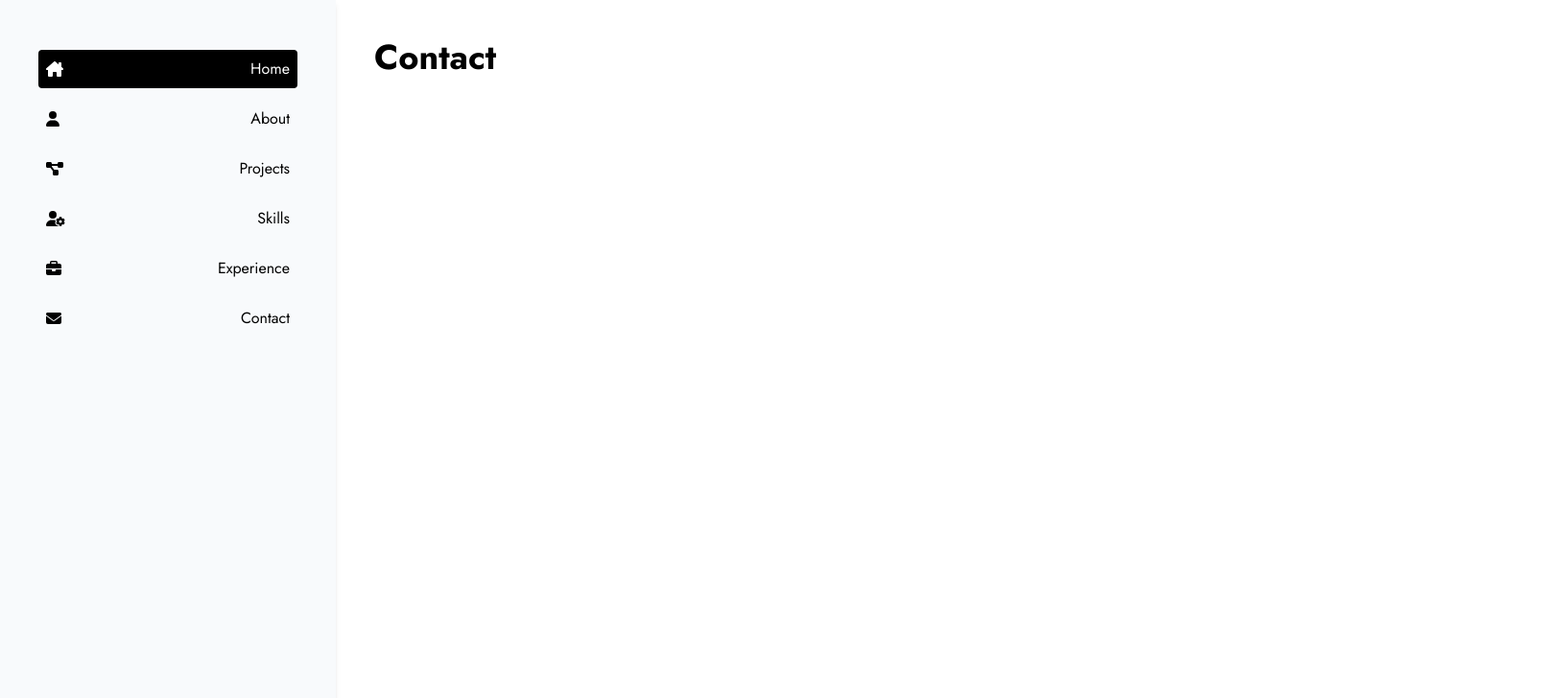
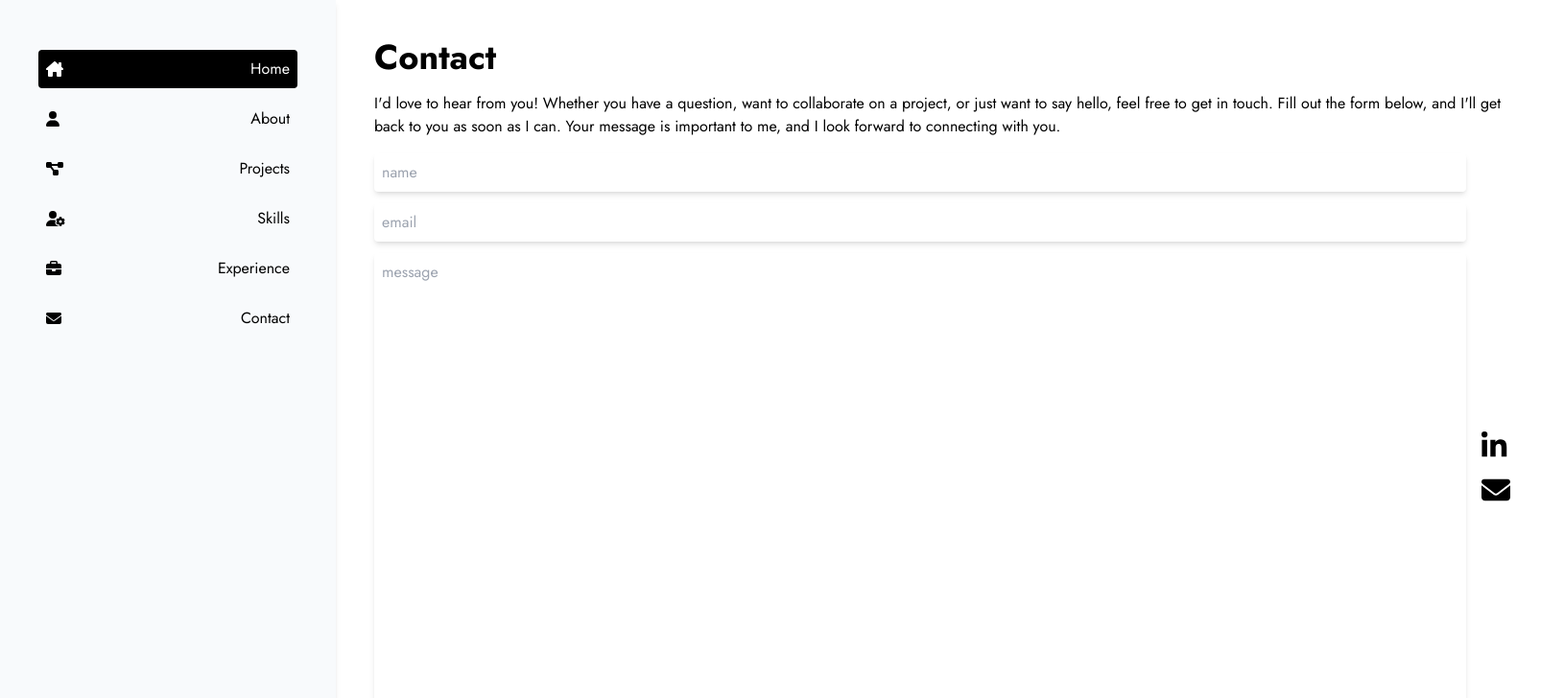
Before and after one commit to Mark-Alexis-Posadas/react-portfolio, a React (Vite) app: page /contact in a window 1280 px wide. Shown: the top 728 px of the page at 96% size, 1630 px wide, since content can reach past the window. Built offline with nearby package versions, Linux system fonts and the light colour scheme.

Commit message:
added contact us structure and data

```diff
--- a/package.json
+++ b/package.json
@@ -11,6 +11,7 @@
   "dependencies": {
     "@emailjs/browser": "^3.11.0",
     "@fortawesome/fontawesome-svg-core": "^6.4.0",
+    "@fortawesome/free-brands-svg-icons": "^6.5.2",
     "@fortawesome/free-solid-svg-icons": "^6.4.0",
     "@fortawesome/react-fontawesome": "^0.2.0",
     "axios": "^1.3.5",
--- /dev/null
+++ b/src/api/contactData.js
@@ -0,0 +1,5 @@
+const contactData = [
+  { id: 1, icon: ["fab", "fa-linkedin-in"] },
+  { id: 2, icon: ["fas", "envelope"] },
+];
+export default contactData;
--- a/src/context/MyContextProvider.jsx
+++ b/src/context/MyContextProvider.jsx
@@ -1,5 +1,6 @@
 import React, { createContext, useState, useEffect } from "react";
 import sidebarData from "../api/sidebarData";
+import contactData from "../api/contactData";
 import { library } from "@fortawesome/fontawesome-svg-core";
 import {
   faHouseChimney,
@@ -9,6 +10,7 @@ import {
   faBriefcase,
   faEnvelope,
 } from "@fortawesome/free-solid-svg-icons";
+import { faLinkedinIn } from "@fortawesome/free-brands-svg-icons";
 
 library.add(
   faHouseChimney,
@@ -16,7 +18,8 @@ library.add(
   faDiagramProject,
   faUserGear,
   faBriefcase,
-  faEnvelope
+  faEnvelope,
+  faLinkedinIn
 );
 
 const headingText = ["About", "Projects", "Skills", "Experience", "Contact"];
@@ -46,6 +49,7 @@ const MyProvider = ({ children }) => {
     <MyContext.Provider
       value={{
         sidebarData,
+        contactData,
         active,
         setActive,
         handleSetActive,
--- a/src/pages/Contact/Contact.jsx
+++ b/src/pages/Contact/Contact.jsx
@@ -1,10 +1,58 @@
 import { useContext } from "react";
 import { MyContext } from "../../context/MyContextProvider";
+import Wrapper from "../../components/Wrapper";
+import { FontAwesomeIcon } from "@fortawesome/react-fontawesome";
 export default function Contact() {
-  const { contactTitle } = useContext(MyContext);
+  const { contactTitle, contactData } = useContext(MyContext);
   return (
     <section>
-      <h1 className="font-bold text-4xl">{contactTitle}</h1>
+      <Wrapper>
+        <h1 className="font-bold text-4xl">{contactTitle}</h1>
+        <p className="my-4">
+          I'd love to hear from you! Whether you have a question, want to
+          collaborate on a project, or just want to say hello, feel free to get
+          in touch. Fill out the form below, and I'll get back to you as soon as
+          I can. Your message is important to me, and I look forward to
+          connecting with you.
+        </p>
+
+        <div className="flex items-center">
+          <form className="w-full">
+            <fieldset>
+              <div className="mb-3">
+                <input
+                  type="text"
+                  placeholder="name"
+                  className="p-2 rounded bg-white shadow-md w-full"
+                />
+              </div>
+              <div className="mb-3">
+                <input
+                  type="email"
+                  placeholder="email"
+                  className="p-2 rounded bg-white shadow-md w-full"
+                />
+              </div>
+              <div className="mb-3">
+                <textarea
+                  placeholder="message"
+                  className="p-2 rounded bg-white shadow-md w-full min-h-[500px]"
+                ></textarea>
+              </div>
+            </fieldset>
+            <button className="text-white rounded bg-black p-3 w-full">
+              Submit
+            </button>
+          </form>
+          <ul className="px-4">
+            {contactData.map((data, index) => (
+              <li key={data.id} className="mb-3">
+                <FontAwesomeIcon icon={data.icon} className="text-3xl" />
+              </li>
+            ))}
+          </ul>
+        </div>
+      </Wrapper>
     </section>
   );
 }
```
Also changed, not shown: 1 other file (tests, documents, lock files or other folders).
